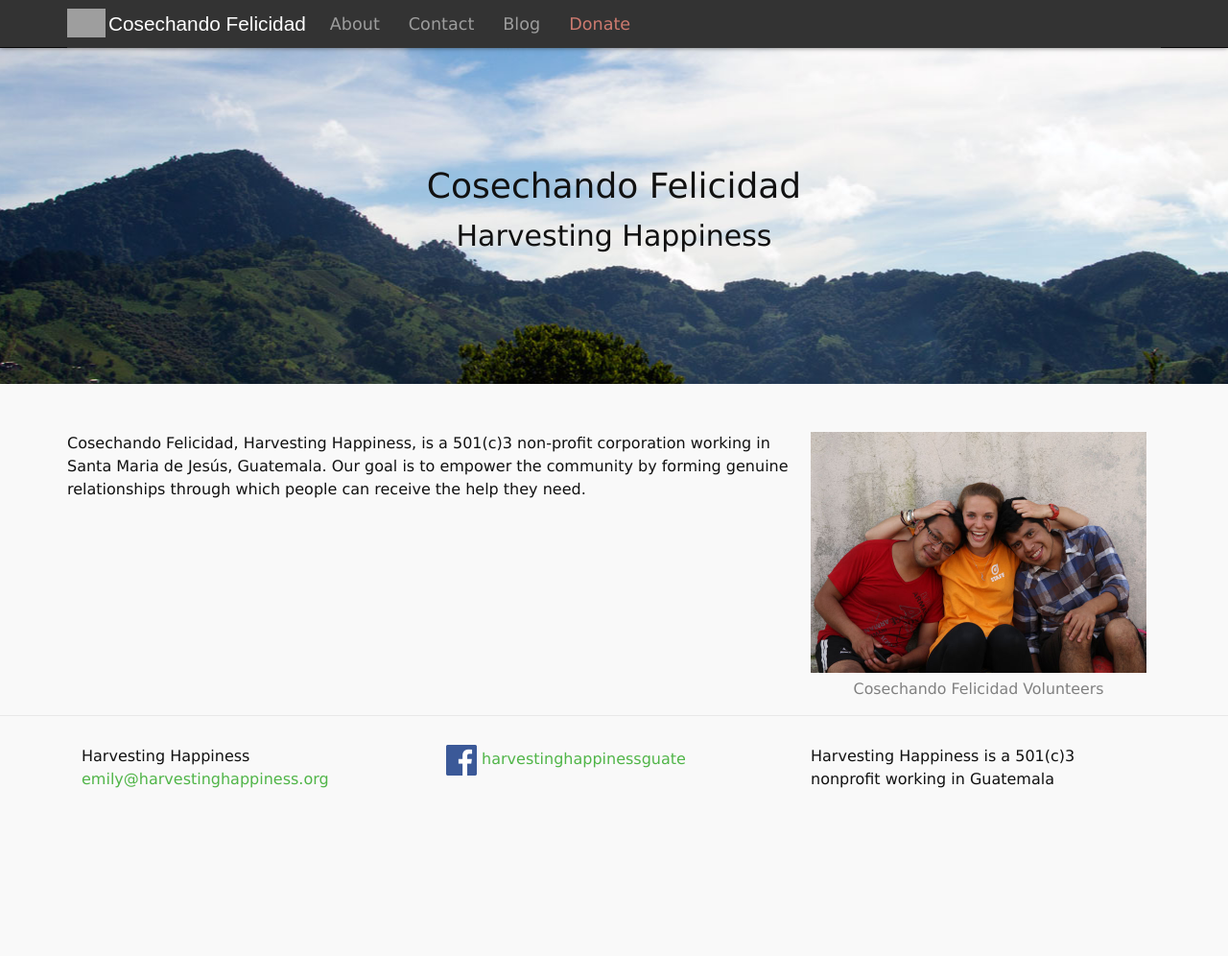
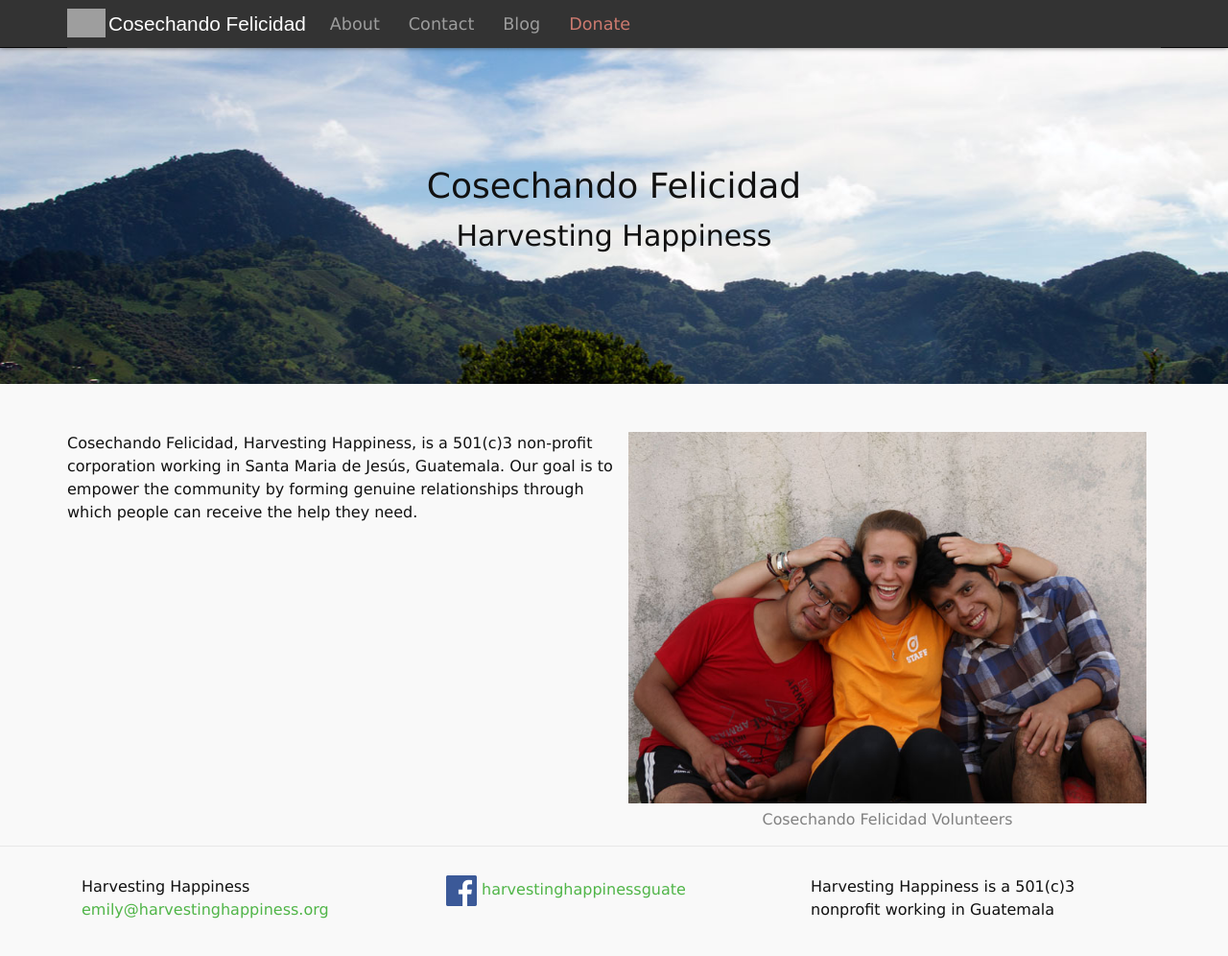
Before and after one commit to harvestinghappiness/harvestinghappiness.github.io, a Jekyll site: the page built from home.md, in a window 1280 px wide and 1020 px high. Shown: the top 996 px of the window at 96% size. Built offline with Jekyll 4.4.1, drawn with Linux system fonts in a browser that asks for light colours.

Commit message:
Update home.md

```diff
--- a/home.md
+++ b/home.md
@@ -4,6 +4,6 @@ title: Cosechando Felicidad
 permalink: /
 ---
 
-{% include figure.html src="volunteers3.jpg" caption="Cosechando Felicidad Volunteers" side="right" %}
+{% include figure.html src="volunteers3.jpg" caption="Cosechando Felicidad Volunteers" side="right" size="half" %}
 
 Cosechando Felicidad, Harvesting Happiness, is a 501(c)3 non-profit corporation working in Santa Maria de Jesús, Guatemala. Our goal is to empower the community by forming genuine relationships through which people can receive the help they need.
```
